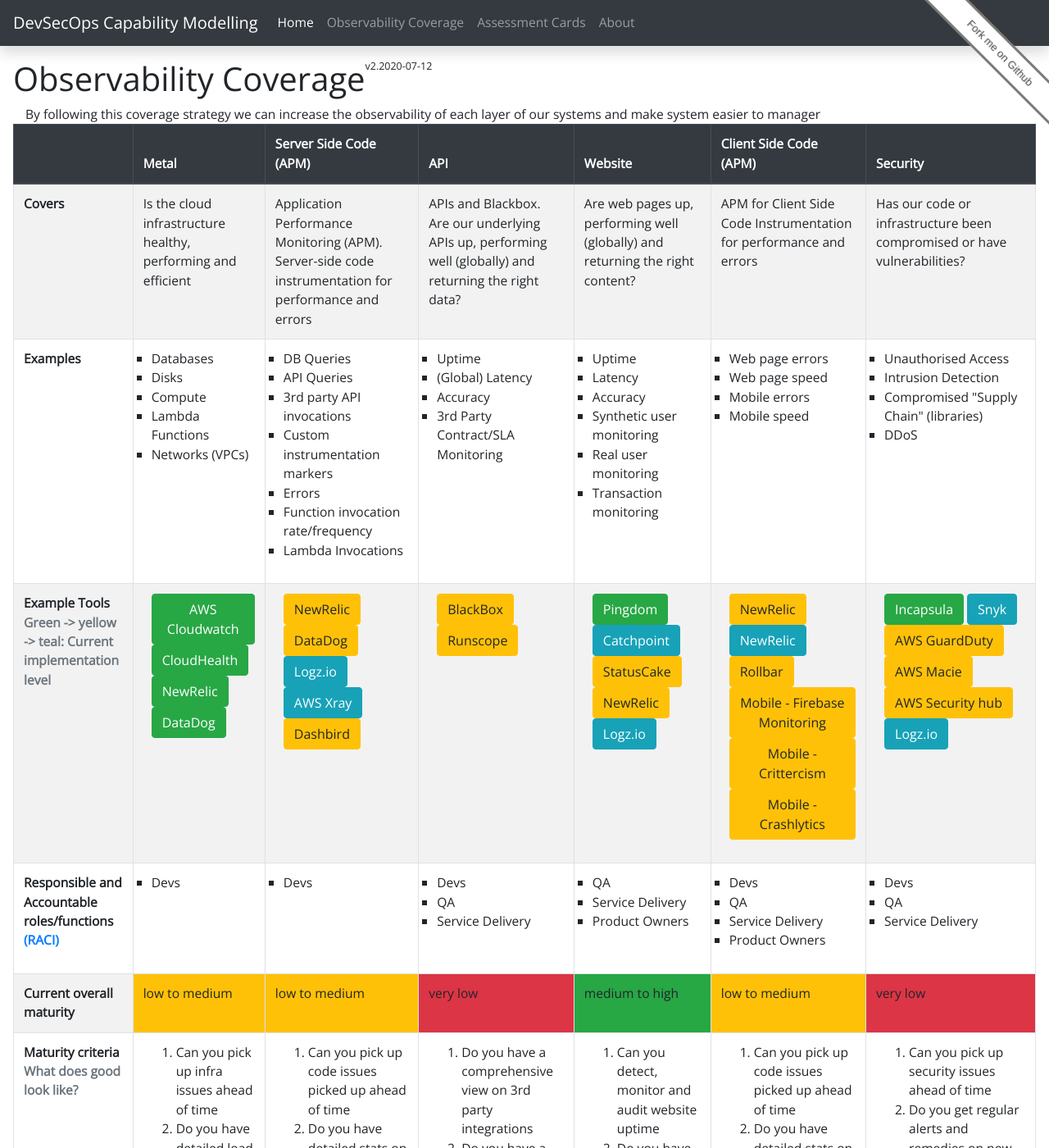
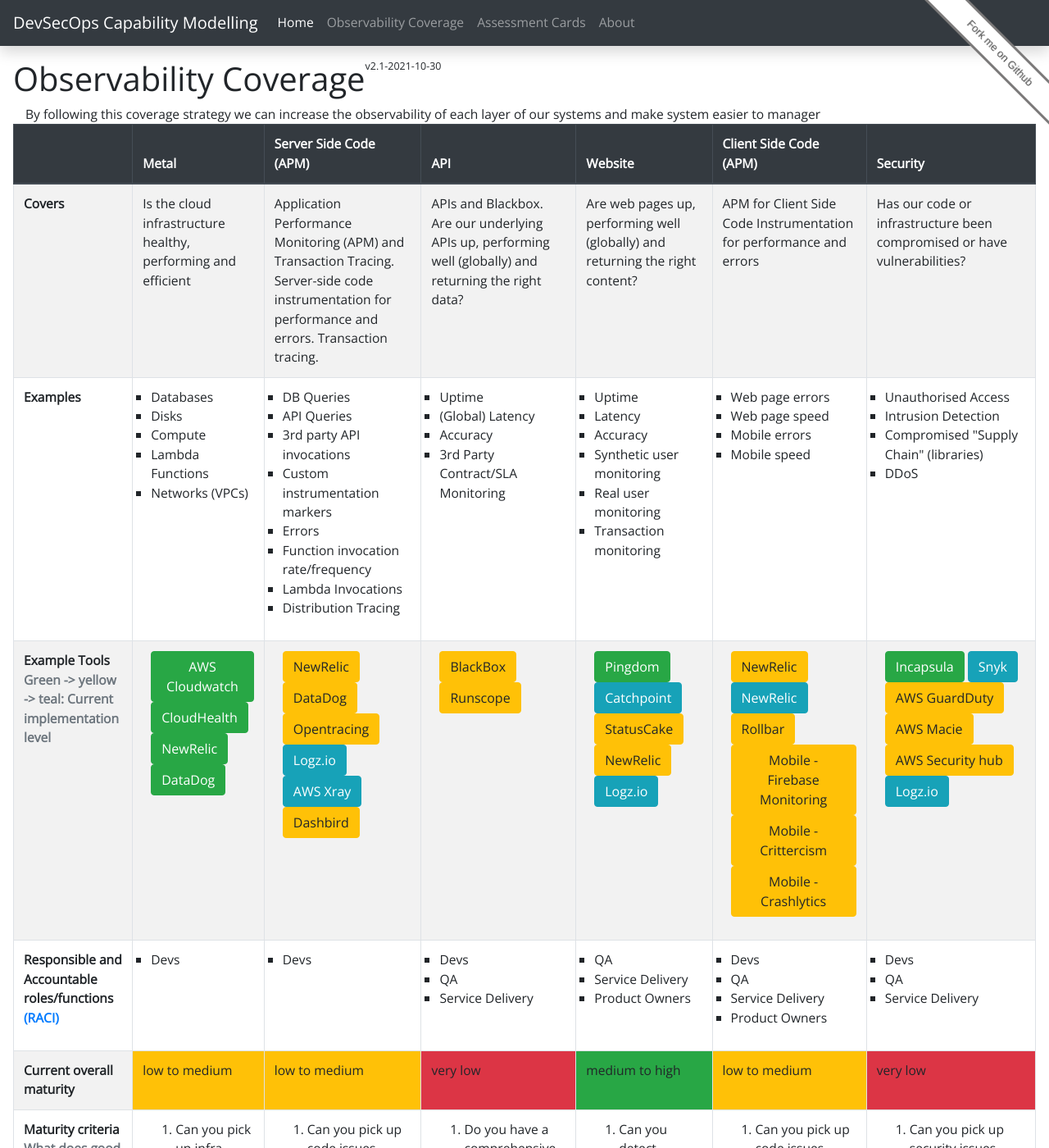
Before and after one commit to jujhars13/DevSecOps-capability-model, a Jekyll site: the page built from observability-coverage.html, in a window 1280 px wide and 1400 px high. Shown: the whole window at 82% size. Built offline with Jekyll 4.4.1, drawn with Linux system fonts in a browser that asks for light colours.

Commit message:
add opentracing

```diff
--- a/observability-coverage.html
+++ b/observability-coverage.html
@@ -13,7 +13,7 @@
 
     <div class="row">
       <h1>Observability Coverage</h1>
-      <small>v2.2020-07-12</small>
+      <small>v2.1-2021-10-30</small>
     </div>
     <div>
       <div>By following this coverage strategy we can increase the observability of each layer of our systems and make system easier to manager</div>
@@ -41,8 +41,8 @@
             Is the cloud infrastructure healthy, performing and efficient
           </td>
           <td>
-            Application Performance Monitoring (APM).
-            Server-side code instrumentation for performance and errors
+            Application Performance Monitoring (APM) and Transaction Tracing.
+            Server-side code instrumentation for performance and errors.  Transaction tracing.
           </td>
           <td>
             APIs and Blackbox. Are our underlying APIs up, performing well (globally) and returning the right data?
@@ -77,6 +77,7 @@
               <li>Errors</li>
               <li>Function invocation rate/frequency</li>
               <li>Lambda Invocations</li>
+              <li>Distribution Tracing</li>
             </ul>
           </td>
           <td>
@@ -134,6 +135,7 @@
             <ul class="list-unstyled">
               <li data-toggle="tooltip" data-placement="right" title="APM" class="btn btn-warning">NewRelic</li>
               <li data-toggle="tooltip" data-placement="right" title="APM" class="btn btn-warning">DataDog</li>
+              <li data-toggle="tooltip" data-placement="right" title="Zipkin and Jaeger to trace transactions" class="btn btn-warning">Opentracing</li>
               <li data-toggle="tooltip" data-placement="right" title="Horizontal stack opentracing and custom instrumentation markers" class="btn btn-info">Logz.io</li>
               <li data-toggle="tooltip" data-placement="right" title="Horizontal stack opentracing" class="btn btn-info">AWS Xray</li>
               <li data-toggle="tooltip" data-placement="right" title="Lambda monitor" class="btn btn-warning">Dashbird</li>
```
